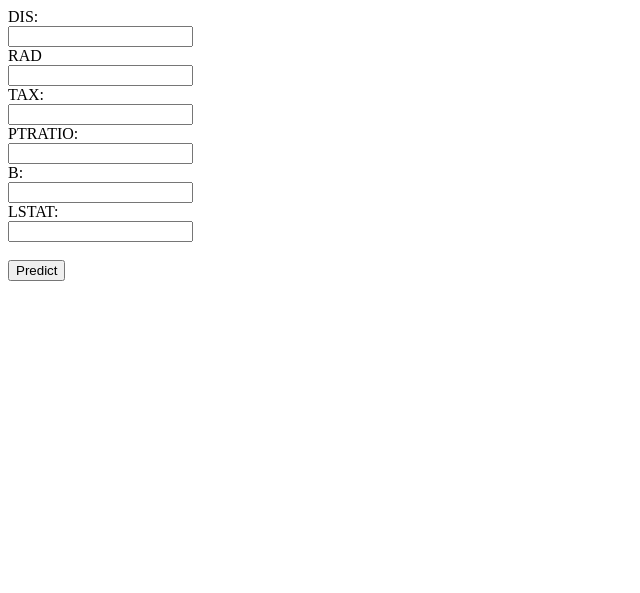
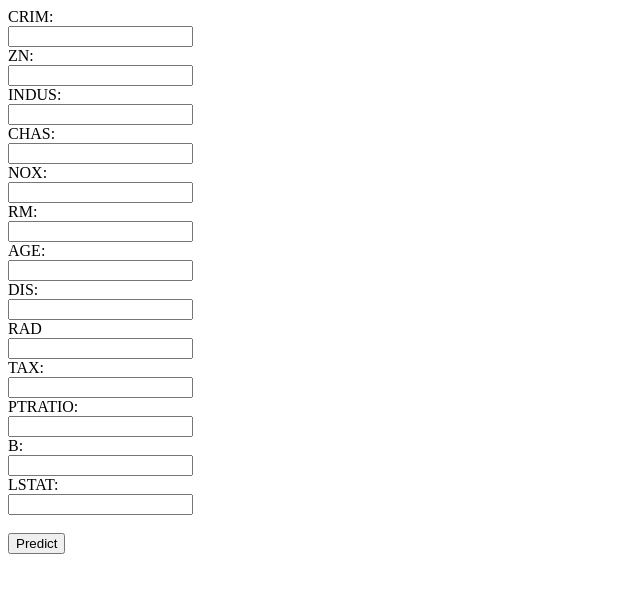
Before and after one commit to ajitnayak2911/House_Price_Prediction_Project, a Flask app: page / in a window 1280 px wide. Shown: the top 593 px of the page, without its empty margins (0-640 px from the left). Run offline with Flask 3, Linux system fonts and the light colour scheme; parts of the project's set-up code (start-up, migrations or seed data) failed here and were passed over.

Commit message:
changed the index html file

```diff
--- a/templates/index.html
+++ b/templates/index.html
@@ -1,5 +1,26 @@
 <body>
     <form action="/predict" method="post">
+        <label>CRIM:</label><br>
+        <input type="text" name="CRIM"><br>
+
+        <label>ZN:</label><br>
+        <input type="text" name="ZN"><br>
+
+        <label>INDUS:</label><br>
+        <input type="text" name="INDUS"><br>
+
+        <label>CHAS:</label><br>
+        <input type="text" name="CHAS"><br>
+
+        <label>NOX:</label><br>
+        <input type="text" name="NOX"><br>
+
+        <label>RM:</label><br>
+        <input type="text" name="RM"><br>
+
+        <label>AGE:</label><br>
+        <input type="text" name="AGE"><br>
+
         <label>DIS:</label><br>
         <input type="text" name="DIS"><br>
 
```
